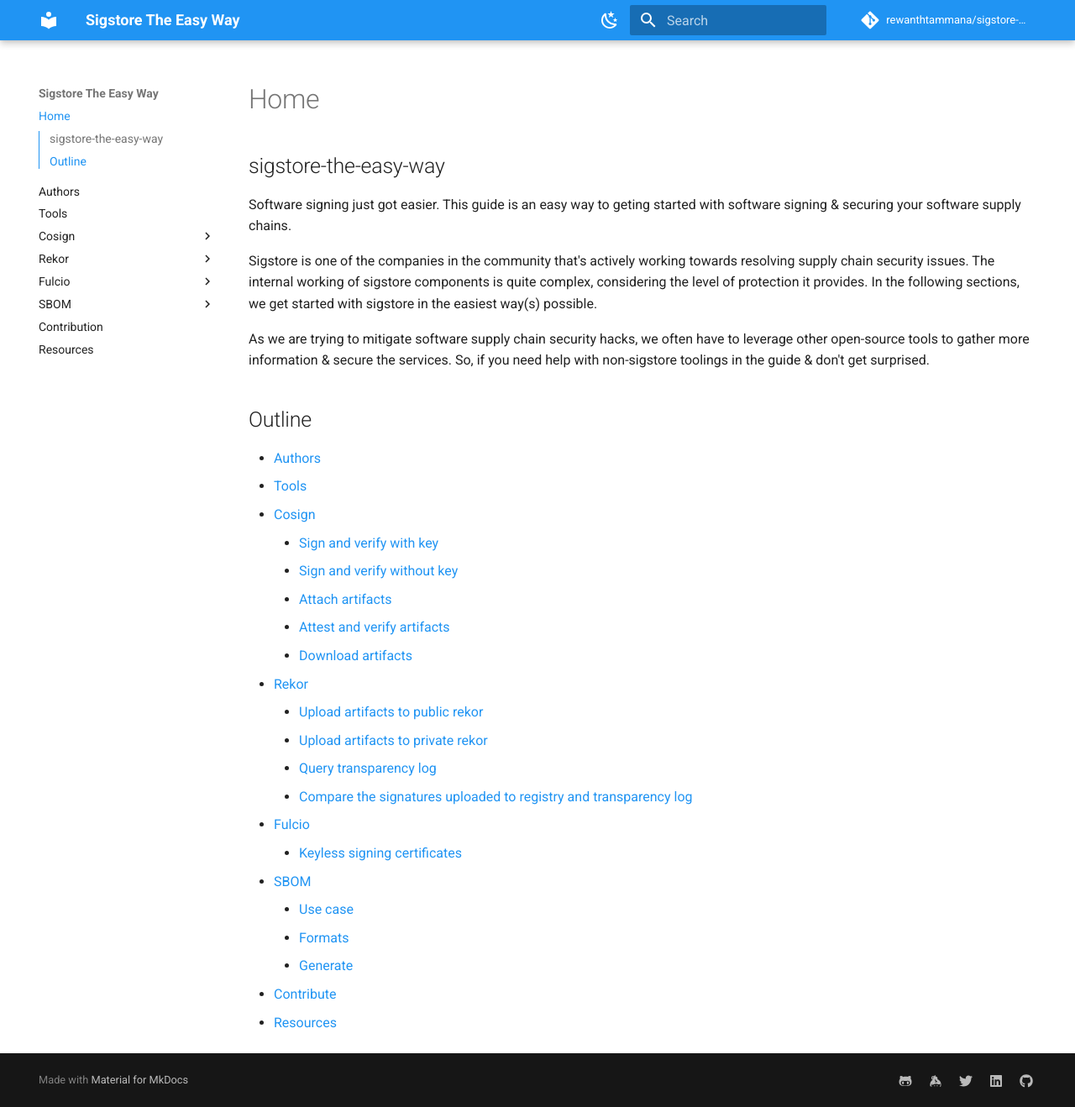
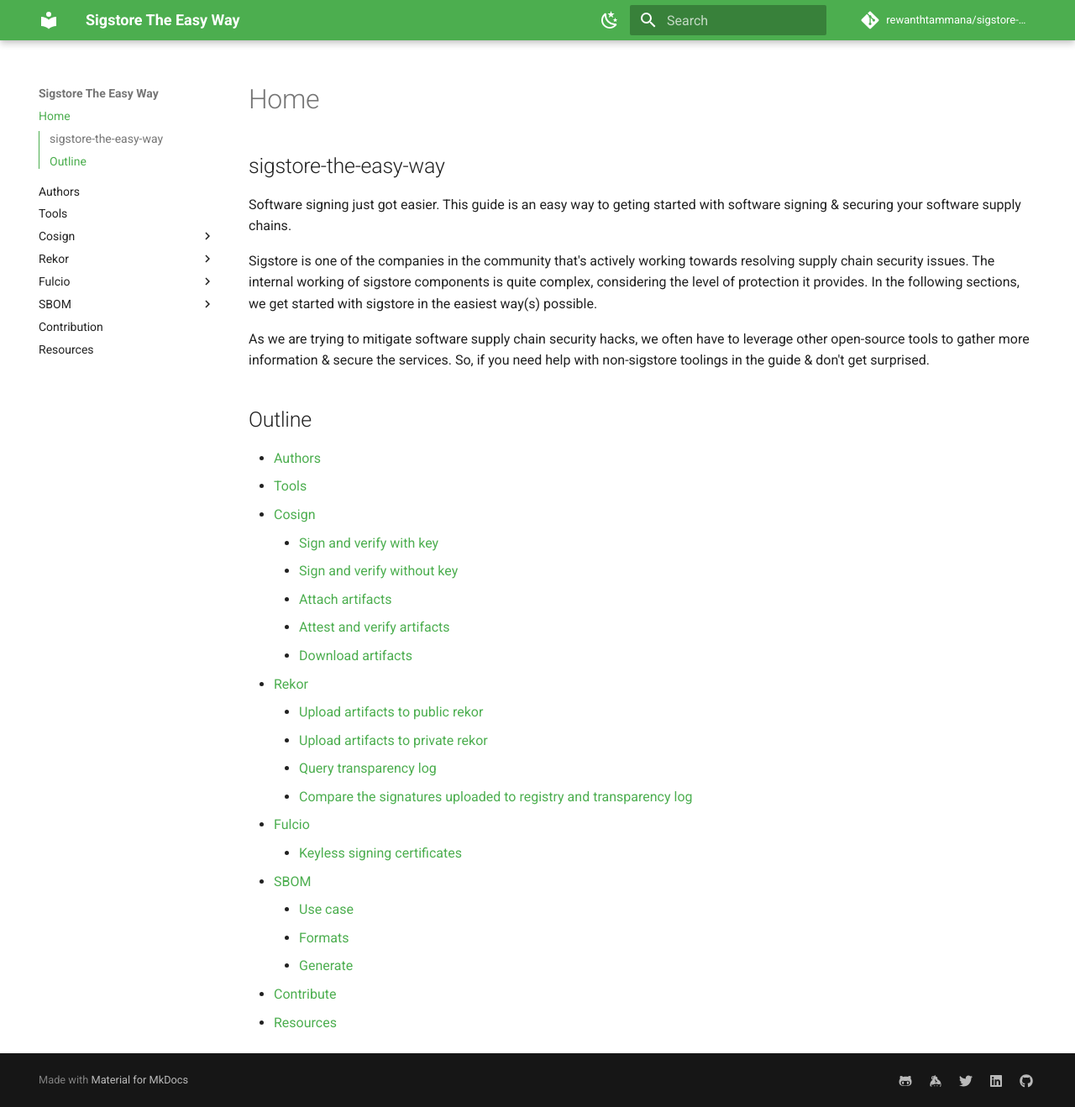
Before and after one commit to rewanthtammana/sigstore-the-easy-way, an MkDocs documentation site: the page built from guide/index.md, in a window 1280 px wide and 1318 px high. Shown: the whole window at 84% size. Built offline with MkDocs 1.6.1 and Material for MkDocs 9.7.7, drawn with Linux system fonts in a browser that asks for light colours; comment, search, counter and statistics services are not loaded.

Commit message:
Updates colors

```diff
--- a/mkdocs.yml
+++ b/mkdocs.yml
@@ -38,15 +38,15 @@ theme:
   palette:
     - media: "(prefers-color-scheme: light)"
       scheme: default
-      primary: blue
-      accent: blue
+      primary: green
+      accent: deep orange
       toggle:
         icon: material/weather-night
         name: Switch to dark mode
     - media: "(prefers-color-scheme: dark)"
       scheme: slate
-      primary: indigo
-      accent: blue
+      primary: deep purple
+      accent: yellow
       toggle:
         icon: material/weather-sunny
         name: Switch to light mode
```
